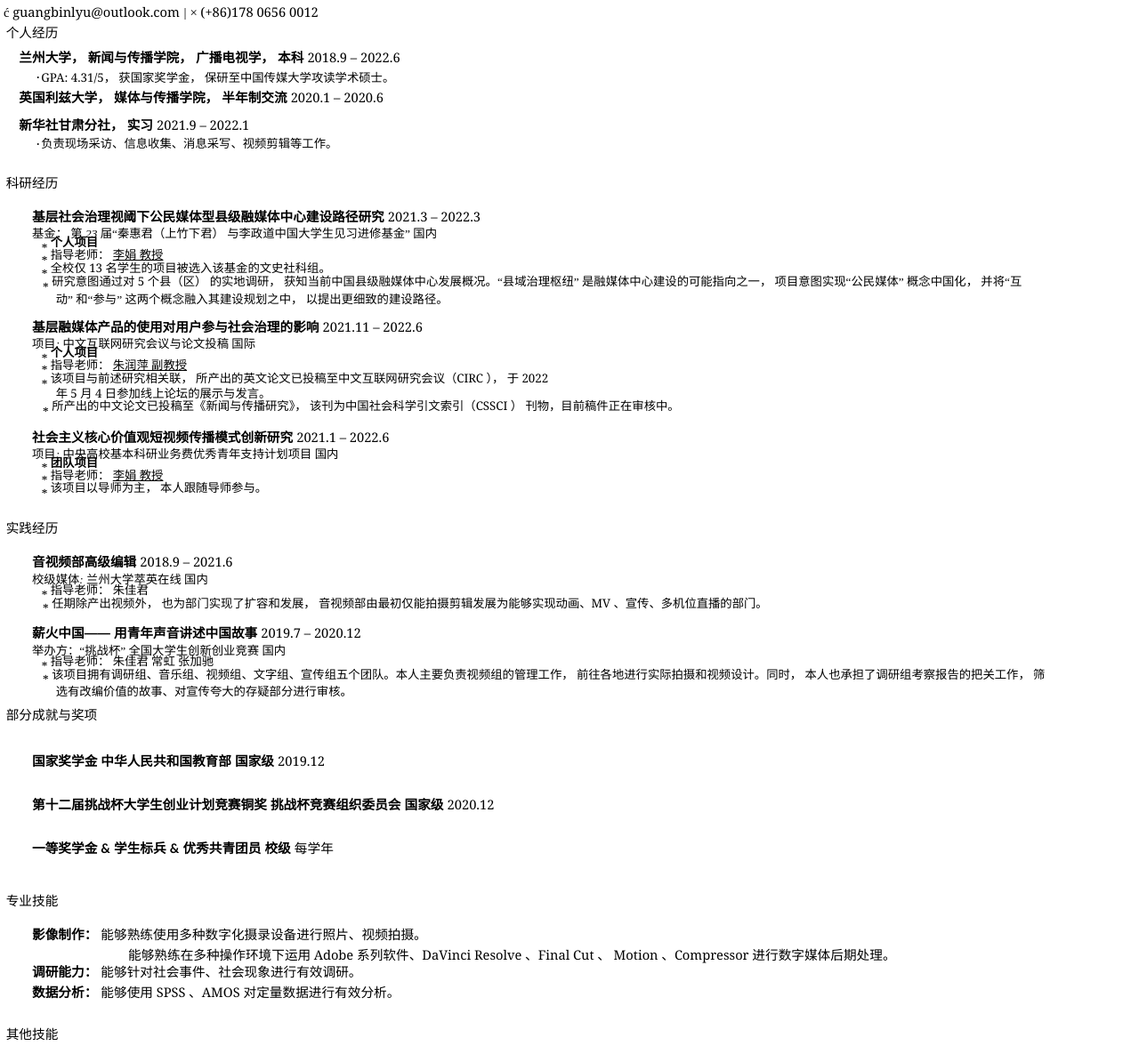
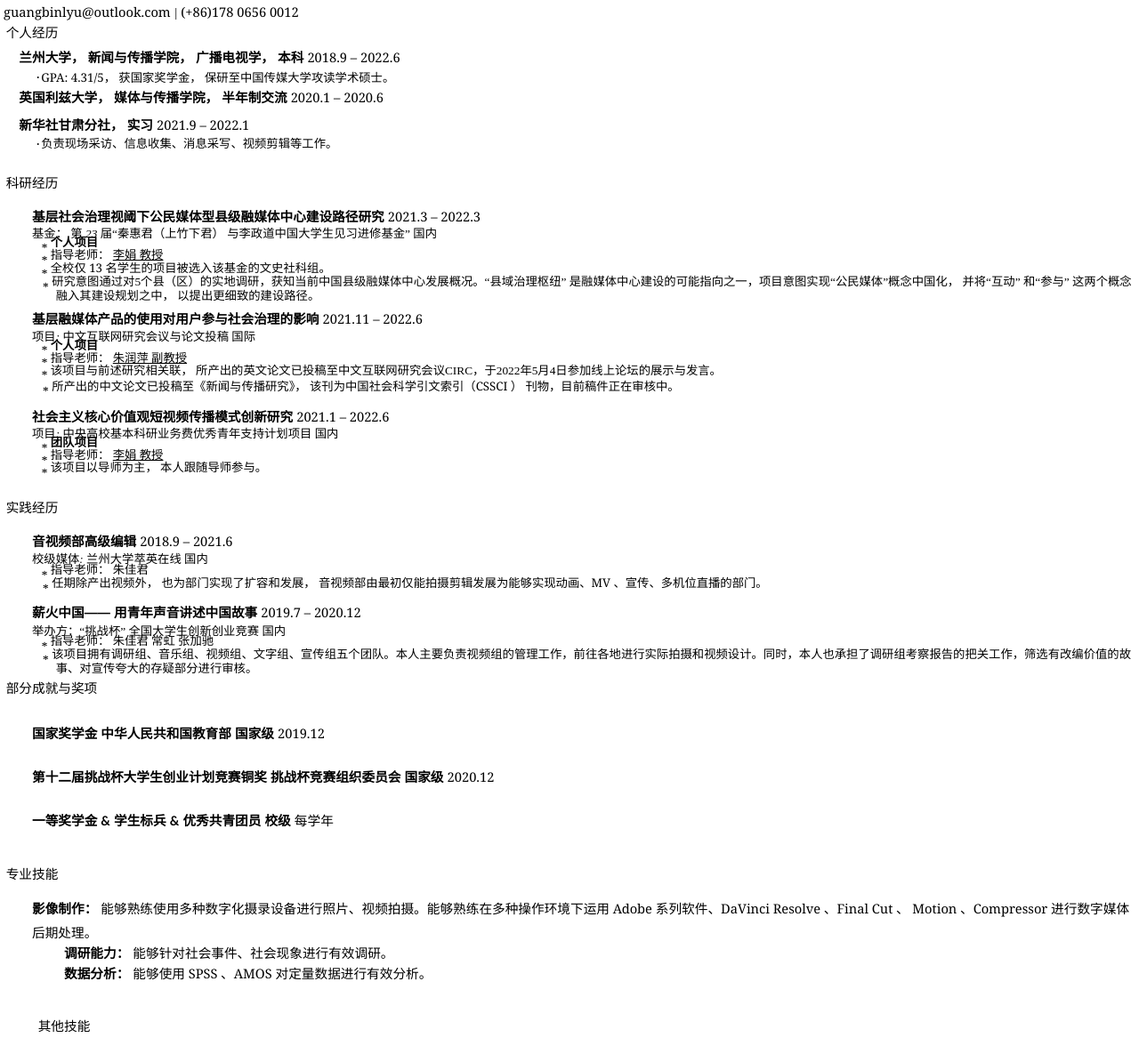
Before and after one commit to GuangbinLyu/GuangbinLyu.github.io, a plain HTML site: page index.html in a window 1280 px wide. Shown: the part 73-1258 px from the top of the page at 89% size. Drawn offline with Linux system fonts and the light colour scheme.

Commit message:
Update index.html

```diff
--- a/index.html
+++ b/index.html
@@ -184,9 +184,9 @@
         </p>
         <p class="s1" style="padding-top: 17pt;text-indent: 0pt;text-align: left;">吕广斌</p>
         <p class="s3" style="padding-top: 5pt;padding-left: 3pt;text-indent: 0pt;text-align: left;">
-            <a href="mailto:guangbinlyu@outlook.com" class="s2" target="_blank">ć </a>
+            <a href="mailto:guangbinlyu@outlook.com" class="s2" target="_blank"> </a>
             guangbinlyu@outlook.com <span class="s4">| </span>
-            <span class="s5">× </span>
+            <span class="s5"> </span>
             (+86)178 0656 0012
         </p>
         <p style="text-indent: 0pt;text-align: left;"/>
@@ -249,10 +249,7 @@
             </li>
             <li data-list-text="*">
                 <p style="padding-left: 47pt;text-indent: -11pt;line-height: 69%;text-align: left;">
-                    研究意图通过对 <span class="s7">5 </span>
-                    个县（区） 的实地调研， 获知当前中国县级融媒体中心发展概况。“县域治理枢纽” 是融媒体中心建设的可能指向之一， 项目意图实现“公民媒体” 概念中国化， 并将“互
-                </p>
-                <p style="padding-left: 47pt;text-indent: 0pt;line-height: 13pt;text-align: left;">动” 和“参与” 这两个概念融入其建设规划之中， 以提出更细致的建设路径。</p>
+                    研究意图通过对5个县（区）的实地调研，获知当前中国县级融媒体中心发展概况。“县域治理枢纽” 是融媒体中心建设的可能指向之一，项目意图实现“公民媒体”概念中国化， 并将“互动” 和“参与” 这两个概念融入其建设规划之中， 以提出更细致的建设路径。</p>
                 <h1 style="padding-top: 7pt;padding-left: 27pt;text-indent: 0pt;line-height: 19pt;text-align: left;">
                     基层融媒体产品的使用对用户参与社会治理的影响                <span class="s3">2021.11 – 2022.6</span>
                 </h1>
@@ -272,13 +269,7 @@
             </li>
             <li data-list-text="*">
                 <p style="padding-left: 47pt;text-indent: -12pt;line-height: 63%;text-align: left;">
-                    该项目与前述研究相关联， 所产出的英文论文已投稿至中文互联网研究会议（<span class="s7">CIRC</span>
-                    ）， 于 <span class="s7">2022</span>
-                </p>
-                <p style="padding-left: 47pt;text-indent: 0pt;line-height: 10pt;text-align: left;">
-                    年 <span class="s7">5 </span>
-                    月 <span class="s7">4 </span>
-                    日参加线上论坛的展示与发言。
+                    该项目与前述研究相关联， 所产出的英文论文已投稿至中文互联网研究会议CIRC，于2022年5月4日参加线上论坛的展示与发言。
                 </p>
             </li>
             <li data-list-text="*">
@@ -342,10 +333,7 @@
                 <p style="padding-top: 1pt;padding-left: 47pt;text-indent: -12pt;line-height: 62%;text-align: left;">指导老师： 朱佳君 常虹 张加驰</p>
             </li>
             <li data-list-text="*">
-                <p style="padding-left: 47pt;text-indent: -11pt;line-height: 69%;text-align: left;">该项目拥有调研组、音乐组、视频组、文字组、宣传组五个团队。本人主要负责视频组的管理工作， 前往各地进行实际拍摄和视频设计。同时， 本人也承担了调研组考察报告的把关工作， 筛</p>
-            </li>
-        </ul>
-        <p style="padding-left: 47pt;text-indent: 0pt;line-height: 13pt;text-align: left;">选有改编价值的故事、对宣传夸大的存疑部分进行审核。</p>
+                <p style="padding-left: 47pt;text-indent: -11pt;line-height: 69%;text-align: left;">该项目拥有调研组、音乐组、视频组、文字组、宣传组五个团队。本人主要负责视频组的管理工作，前往各地进行实际拍摄和视频设计。同时，本人也承担了调研组考察报告的把关工作，筛选有改编价值的故事、对宣传夸大的存疑部分进行审核。</p>
         <p style="padding-left: 5pt;text-indent: 0pt;line-height: 1pt;text-align: left;">
             <span/>
         </p>
@@ -381,10 +369,7 @@
             <br/>
         </p>
         <h1 style="padding-left: 27pt;text-indent: 0pt;line-height: 20pt;text-align: left;">
-            影像制作：  <span class="s6">能够熟练使用多种数字化摄录设备进行照片、视频拍摄。</span>
-        </h1>
-        <p class="s6" style="padding-left: 108pt;text-indent: 0pt;line-height: 117%;text-align: left;">
-            能够熟练在多种操作环境下运用 <span class="s3">Adobe </span>
+            影像制作：  <span class="s6">能够熟练使用多种数字化摄录设备进行照片、视频拍摄。能够熟练在多种操作环境下运用 <span class="s3">Adobe </span>
             系列软件、<span class="s3">DaVinci Resolve</span>
             、<span class="s3">Final Cut</span>
             、 <span class="s3">Motion</span>
```
